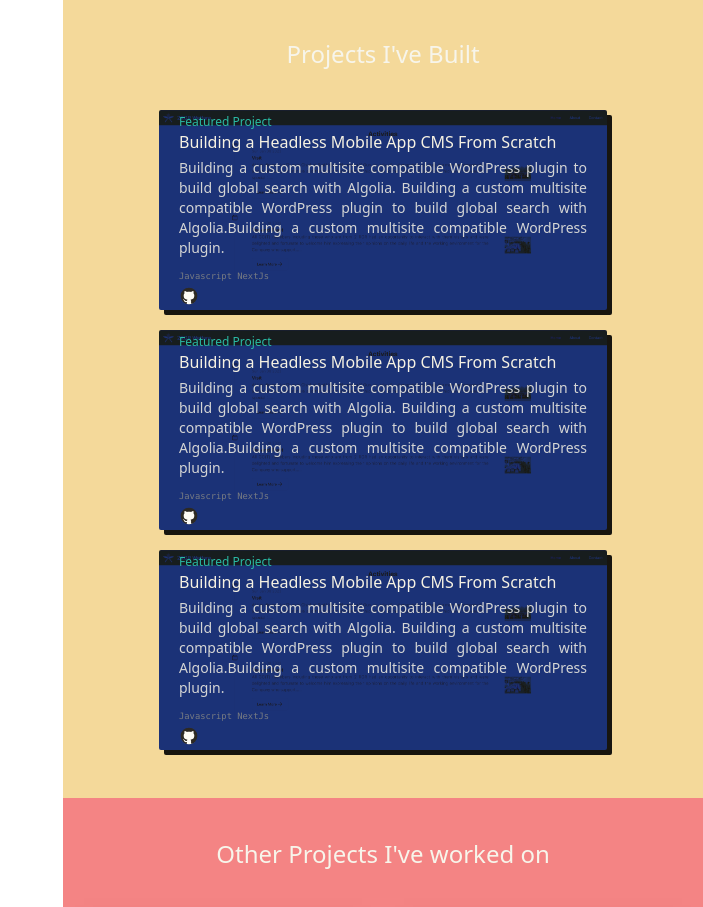
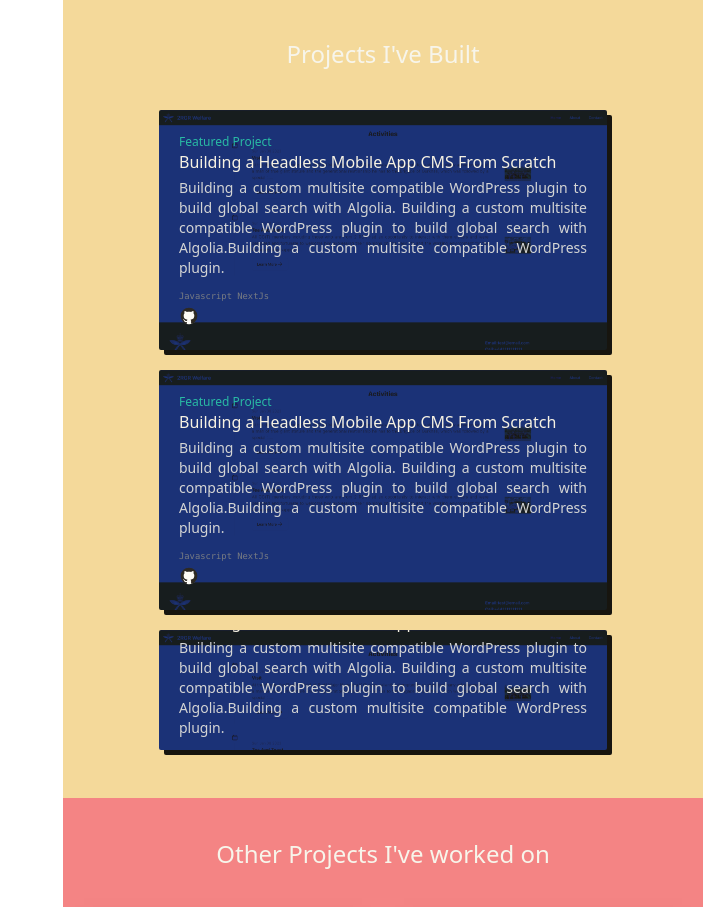
Before and after one commit to tanchohang/portfolio, a Next.js app: page / in a window 1280 px wide. Shown: the part 802-1709 px from the top of the page, without its empty margins (577-1280 px from the left). Built offline with nearby package versions, Linux system fonts and the light colour scheme.

Commit message:
early version

```diff
--- a/components/card/Card.js
+++ b/components/card/Card.js
@@ -28,11 +28,11 @@ export default function Card({}) {
                 fill="none"
                 xmlns="http://www.w3.org/2000/svg"
               >
-                <g id="SVGRepo_bgCarrier" stroke-width="0"></g>
+                <g id="SVGRepo_bgCarrier" strokeWidth="0"></g>
                 <g
                   id="SVGRepo_tracerCarrier"
-                  stroke-linecap="round"
-                  stroke-linejoin="round"
+                  strokeLinecap="round"
+                  strokeLinejoin="round"
                 ></g>
                 <g id="SVGRepo_iconCarrier">
                   <circle cx="24" cy="24" r="20" fill="#181717"></circle>
--- /dev/null
+++ b/hooks/useIntersectionObserver.js
@@ -0,0 +1,27 @@
+import { useEffect, useRef, useState } from 'react';
+
+const useIntersectionObserver = (options) => {
+  const containerRef = useRef(null);
+  const [isVisible, setIsVisible] = useState(false);
+
+  useEffect(() => {
+    const observer = new IntersectionObserver((entries) => {
+      console.log(entries);
+      const [entry] = entries;
+      setIsVisible(entry.isIntersecting);
+    }, options);
+    const current = containerRef.current;
+
+    if (current) observer.observe(current);
+
+    return () => {
+      if (current) {
+        observer.unobserve(current);
+        console.log('unsubscribed');
+      }
+    };
+  }, [containerRef, options]);
+  return [containerRef, isVisible];
+};
+
+export default useIntersectionObserver;
--- a/pages/index.js
+++ b/pages/index.js
@@ -1,7 +1,7 @@
 import Head from 'next/head';
 import { AiFillLinkedin, AiFillGithub } from 'react-icons/ai';
 import { BsFillMoonStarsFill } from 'react-icons/bs';
-import { useEffect, useState } from 'react';
+import { useEffect, useRef, useState } from 'react';
 
 import profile from '../public/profile1.jpg';
 
@@ -11,10 +11,31 @@ import Intro from '../components/intro';
 import Scroll from '../components/scroll/Scroll';
 import Loading from '../components/loading/Loading';
 import Card from '../components/card/Card';
+import useIntersectionObserver from '../hooks/useIntersectionObserver';
 
 export default function Home() {
   const [isLoading, setIsLoading] = useState(true);
   const [isShowMore, setIsShowMore] = useState(false);
+
+  const rootObserver = useRef(null);
+
+  const [containerRef1, isVisible1] = useIntersectionObserver({
+    root: rootObserver.current,
+    rootMargin: '0px',
+    threshold: 0.7,
+  });
+
+  // const [containerRef2, isVisible2] = useIntersectionObserver({
+  //   root: rootObserver.current,
+  //   rootMargin: '900px',
+  //   threshold: 0.1,
+  // });
+
+  // const [containerRef3, isVisible3] = useIntersectionObserver({
+  //   root: rootObserver.current,
+  //   rootMargin: '0px',
+  //   threshold: 1,
+  // });
 
   useEffect(() => {
     setTimeout(() => {
@@ -41,7 +62,6 @@ export default function Home() {
           <section className="h-[100vh] w-[50vw] bg-mylightblue fixed hidden md:block">
             <Intro />
           </section>
-
           <section className="md:w-[50vw]  md:absolute md:right-0">
             <section className="h-[100vh] bg-mylightblue sticky top-0 md:hidden ">
               <Intro />
@@ -62,14 +82,37 @@ export default function Home() {
               </div>
             </section>
 
-            <section className="h-[100vh] sticky top-0 bg-mypallate1 text-mylight font-sans">
+            <section
+              className="h-[100vh] sticky top-0 bg-mypallate1 text-mylight font-sans"
+              ref={rootObserver}
+            >
               <h2 className=" text-2xl text-center p-10">
                 Projects I&apos;ve Built
               </h2>
               <div className="flex flex-col items-center gap-5 h-[80vh]">
+                <div
+                  className={
+                    isVisible1 ? 'visible animate-slideRight' : 'visible'
+                  }
+                >
+                  <Card />
+                </div>
+                <div
+                // ref={containerRef2}
+                // className={
+                //   isVisible2 ? 'visible animate-slideRight' : 'invisible'
+                // }
+                >
+                  <Card />
+                </div>
+                {/* <div
+                  ref={containerRef3}
+                  className={
+                    isVisible3 ? 'visible animate-slideRight' : 'invisible'
+                  }
+                > */}
                 <Card />
-                <Card />
-                <Card />
+                {/* </div> */}
               </div>
             </section>
 
--- a/styles/globals.css
+++ b/styles/globals.css
@@ -2,7 +2,6 @@
 @tailwind components;
 @tailwind utilities;
 /* @import './Home.module.css'; */
-
 
 html,
 body {
@@ -15,59 +14,54 @@ a {
   text-decoration: none;
 }
 
-
-
 @font-face {
   font-family: 'bungee';
   src: url('../public/BungeeShade-Regular.ttf');
 }
 
-
-@layer utilities{
-  .shadow-rb{
+@layer utilities {
+  .shadow-rb {
     box-shadow: 5px 5px 0px black;
   }
-
 }
 
-
-
-#circle{
-stroke:rgb(255, 255, 119) ;
-stroke-width: 10px;
- stroke-dasharray:700;
+#circle {
+  stroke: rgb(255, 255, 119);
+  strokewidth: 10px;
+  stroke-dasharray: 700;
   stroke-dashoffset: 0;
   animation: draw 4s ease;
 }
 
-#line{
-  stroke:rgb(253, 149, 167) ;
-stroke-width: 10px;
+#line {
+  stroke: rgb(253, 149, 167);
+  strokewidth: 10px;
   stroke-dasharray: 500;
   stroke-dashoffset: 0;
   animation: draw 4s linear;
 }
- #an path{
+#an path {
   stroke: red;
   fill: red;
   stroke-dasharray: 200;
   stroke-dashoffset: 200;
-
 }
 
 /* #t path{ */
 /* stroke: white; */
 /* fill: transparent; */
-  /* stroke-width: 1; */
+/* strokeWidth: 1; */
 /* stroke-dasharray: 250;  */
 /* stroke-dashoffset: 300; */
 /* animation: draw 3s 1s linear infinite; */
 
-
 /* } */
 
-
-@keyframes draw{
-from{stroke-dashoffset: 700;}
-to{stroke-dashoffset: 0;}
+@keyframes draw {
+  from {
+    stroke-dashoffset: 700;
   }
+  to {
+    stroke-dashoffset: 0;
+  }
+}
--- a/tailwind.config.js
+++ b/tailwind.config.js
@@ -28,7 +28,7 @@ module.exports = {
           '100%': { transform: 'translateX(0)' },
         },
         slideRight: {
-          '0%': { transform: 'translateX(200%)' },
+          '0%': { transform: 'translateX(20%)' },
 
           '100%': { transform: 'translateX(0)' },
         },
```
Also changed, not shown: public/computer.svg, public/logo.svg. Lines whose indentation alone changed are shown as unchanged.
